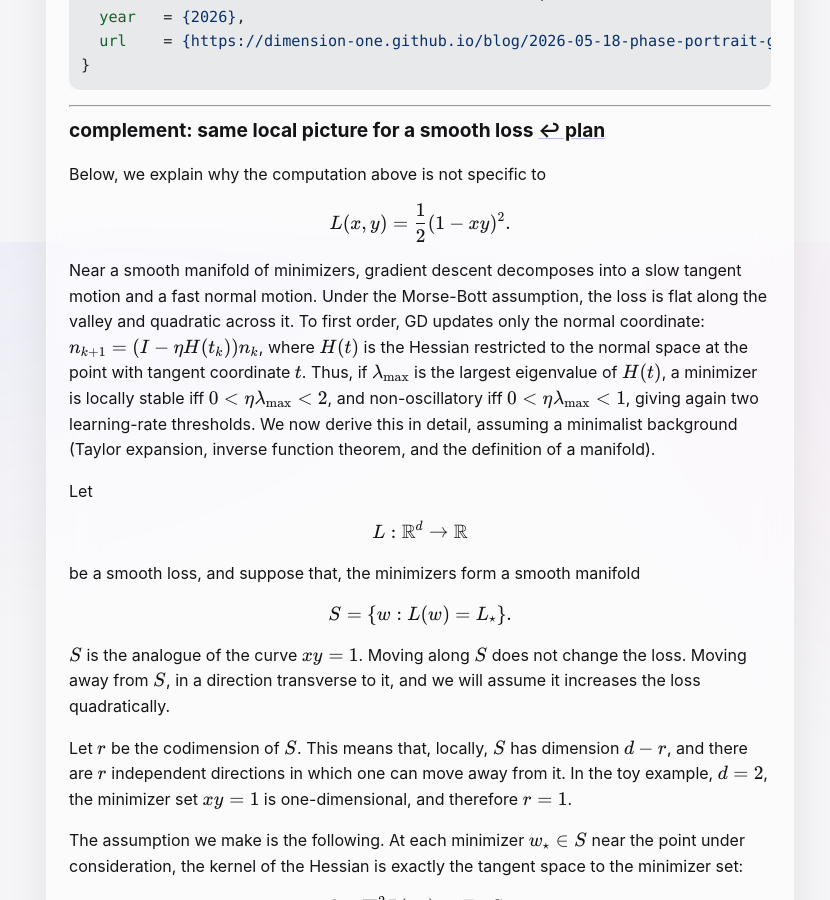
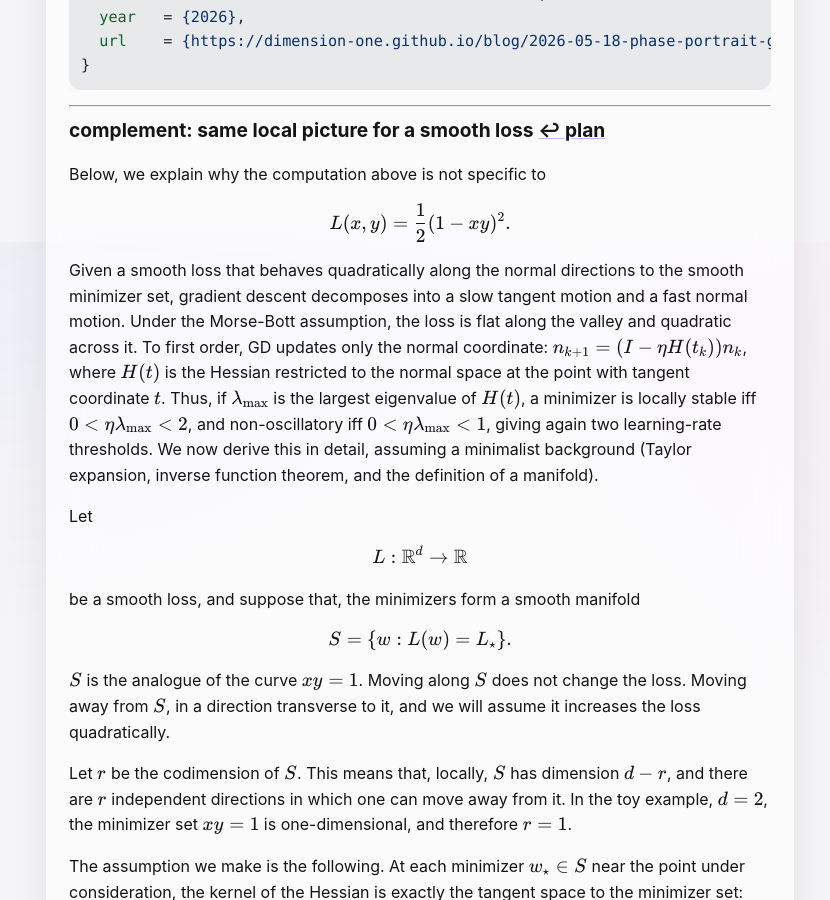
Before and after one commit to dimension-one/dimension-one.github.io, a Jekyll site: the page built from _posts/2026-05-18-post-4.md, in a window 1280 px wide and 900 px high, scrolled down 8758 px. Shown: the whole window, without its empty margins (220-1050 px from the left). Built offline with Jekyll 4.4.1, drawn with Linux system fonts in a browser that asks for light colours; a script that is not in the unit is left out.

Commit message:
Update 2026-05-18-post-4.md

```diff
--- a/_posts/2026-05-18-post-4.md
+++ b/_posts/2026-05-18-post-4.md
@@ -449,7 +449,7 @@ L(x,y)=\frac12(1-xy)^2.
 $$
 {:/nomarkdown}
 
-Near a smooth manifold of minimizers, gradient descent decomposes into a slow tangent motion and a fast normal motion.  Under the Morse-Bott assumption, the loss is flat along the valley and quadratic across it.  To first order, GD updates only the normal coordinate: {::nomarkdown}$n_{k+1}=(I-\eta H(t_k))n_k${:/nomarkdown}, where {::nomarkdown}$H(t)${:/nomarkdown} is the Hessian restricted to the normal space at the point with tangent coordinate {::nomarkdown}$t${:/nomarkdown}. Thus, if {::nomarkdown}$\lambda_{\max}${:/nomarkdown} is the largest eigenvalue of {::nomarkdown}$H(t)${:/nomarkdown},  a minimizer is locally stable iff {::nomarkdown}$0<\eta \lambda_{\max}<2${:/nomarkdown}, and non-oscillatory iff {::nomarkdown}$0<\eta\lambda_{\max}<1${:/nomarkdown}, giving again two learning-rate thresholds. We now derive this in detail, assuming a minimalist background (Taylor expansion, inverse function theorem, and the definition of a manifold).
+Given a smooth loss that behaves quadratically along the normal directions to the smooth minimizer set, gradient descent decomposes into a slow tangent motion and a fast normal motion.  Under the Morse-Bott assumption, the loss is flat along the valley and quadratic across it.  To first order, GD updates only the normal coordinate: {::nomarkdown}$n_{k+1}=(I-\eta H(t_k))n_k${:/nomarkdown}, where {::nomarkdown}$H(t)${:/nomarkdown} is the Hessian restricted to the normal space at the point with tangent coordinate {::nomarkdown}$t${:/nomarkdown}. Thus, if {::nomarkdown}$\lambda_{\max}${:/nomarkdown} is the largest eigenvalue of {::nomarkdown}$H(t)${:/nomarkdown},  a minimizer is locally stable iff {::nomarkdown}$0<\eta \lambda_{\max}<2${:/nomarkdown}, and non-oscillatory iff {::nomarkdown}$0<\eta\lambda_{\max}<1${:/nomarkdown}, giving again two learning-rate thresholds. We now derive this in detail, assuming a minimalist background (Taylor expansion, inverse function theorem, and the definition of a manifold).
 
 Let
 
```
